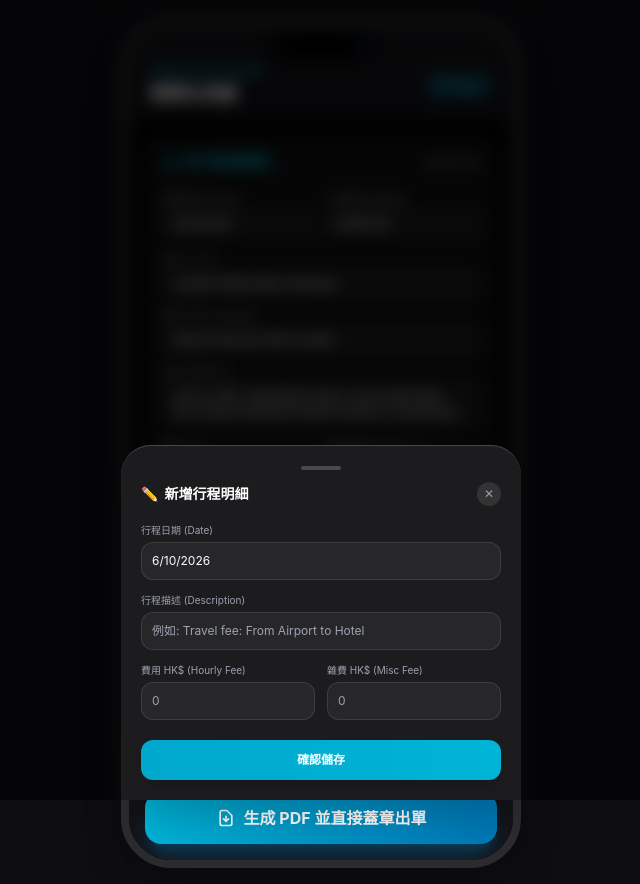
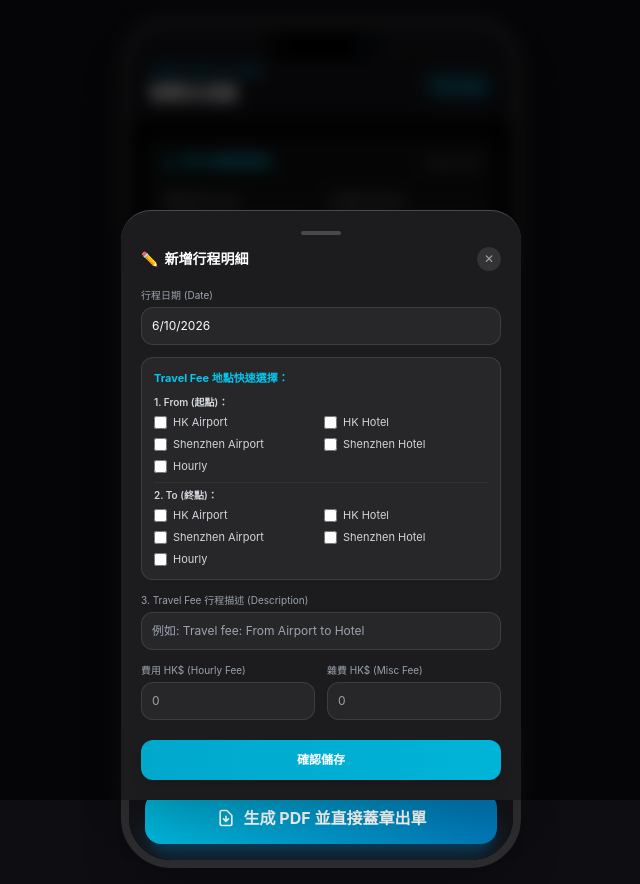
Before and after one commit to jerryyeung1333-beep/ivan_invoice, a plain HTML site: page index.html in a window 1280 px wide. Both pictures are taken after a click on the button "+ 新增行程". Shown: the whole page, without its empty margins (319-959 px from the left). Drawn offline with nearby package versions, Linux system fonts and the light colour scheme; a web font is replaced by a local one.

Commit message:
Update index.html

```diff
--- a/index.html
+++ b/index.html
@@ -28,7 +28,7 @@
       backdrop-filter: blur(8px);
       -webkit-backdrop-filter: blur(8px);
     }
-    /* iOS Custom Scrollbar */
+    /* Custom Scrollbar */
     ::-webkit-scrollbar { width: 0px; background: transparent; }
   </style>
 </head>
@@ -146,7 +146,7 @@
 
   <!-- 行程輸入/編輯 彈出式 Bottom Sheet 視窗 -->
   <div id="tripModal" class="fixed inset-0 modal-backdrop z-50 flex justify-center items-end opacity-0 pointer-events-none transition-opacity duration-300">
-    <div id="modalContent" class="w-full max-w-[400px] bg-[#1c1c1e] border-t border-white/20 rounded-t-[30px] p-5 space-y-4 transform translate-y-full transition-transform duration-300 shadow-2xl">
+    <div id="modalContent" class="w-full max-w-[400px] max-h-[90vh] overflow-y-auto bg-[#1c1c1e] border-t border-white/20 rounded-t-[30px] p-5 space-y-4 transform translate-y-full transition-transform duration-300 shadow-2xl">
 
       <div class="flex flex-col items-center gap-2">
         <div class="w-10 h-1 bg-white/20 rounded-full"></div>
@@ -161,16 +161,48 @@
       <form id="modalForm" onsubmit="event.preventDefault(); saveTrip();" class="space-y-3 text-xs">
         <input type="hidden" id="editIndex" value="-1">
 
+        <!-- 日期 -->
         <div>
           <label class="text-[10px] text-gray-400 block mb-1">行程日期 (Date)</label>
           <input type="text" id="modalDate" placeholder="例如: 18/5/2026" required class="w-full bg-white/5 border border-white/10 rounded-xl p-2.5 text-white focus:outline-none focus:border-[#00a8cc]">
         </div>
 
+        <!-- 行程地點選擇 (Checkbox 選項區塊) -->
+        <div class="bg-white/5 border border-white/10 rounded-xl p-3 space-y-2">
+          <span class="text-[11px] font-bold text-[#00c8f0] block mb-1">Travel Fee 地點快速選擇：</span>
+
+          <!-- 1. From 子項目 -->
+          <div>
+            <label class="text-[10px] text-gray-300 font-semibold block mb-1">1. From (起點)：</label>
+            <div class="grid grid-cols-2 gap-1.5 text-[11px]">
+              <label class="flex items-center gap-1.5 cursor-pointer text-gray-300"><input type="checkbox" name="fromLoc" value="HK Airport" onchange="handleLocChange('from', this)" class="accent-[#00a8cc]"> HK Airport</label>
+              <label class="flex items-center gap-1.5 cursor-pointer text-gray-300"><input type="checkbox" name="fromLoc" value="HK Hotel" onchange="handleLocChange('from', this)" class="accent-[#00a8cc]"> HK Hotel</label>
+              <label class="flex items-center gap-1.5 cursor-pointer text-gray-300"><input type="checkbox" name="fromLoc" value="Shenzhen Airport" onchange="handleLocChange('from', this)" class="accent-[#00a8cc]"> Shenzhen Airport</label>
+              <label class="flex items-center gap-1.5 cursor-pointer text-gray-300"><input type="checkbox" name="fromLoc" value="Shenzhen Hotel" onchange="handleLocChange('from', this)" class="accent-[#00a8cc]"> Shenzhen Hotel</label>
+              <label class="flex items-center gap-1.5 cursor-pointer text-gray-300"><input type="checkbox" name="fromLoc" value="Hourly" onchange="handleLocChange('from', this)" class="accent-[#00a8cc]"> Hourly</label>
+            </div>
+          </div>
+
+          <!-- 2. To 子項目 -->
+          <div class="pt-1 border-t border-white/5">
+            <label class="text-[10px] text-gray-300 font-semibold block mb-1">2. To (終點)：</label>
+            <div class="grid grid-cols-2 gap-1.5 text-[11px]">
+              <label class="flex items-center gap-1.5 cursor-pointer text-gray-300"><input type="checkbox" name="toLoc" value="HK Airport" onchange="handleLocChange('to', this)" class="accent-[#00a8cc]"> HK Airport</label>
+              <label class="flex items-center gap-1.5 cursor-pointer text-gray-300"><input type="checkbox" name="toLoc" value="HK Hotel" onchange="handleLocChange('to', this)" class="accent-[#00a8cc]"> HK Hotel</label>
+              <label class="flex items-center gap-1.5 cursor-pointer text-gray-300"><input type="checkbox" name="toLoc" value="Shenzhen Airport" onchange="handleLocChange('to', this)" class="accent-[#00a8cc]"> Shenzhen Airport</label>
+              <label class="flex items-center gap-1.5 cursor-pointer text-gray-300"><input type="checkbox" name="toLoc" value="Shenzhen Hotel" onchange="handleLocChange('to', this)" class="accent-[#00a8cc]"> Shenzhen Hotel</label>
+              <label class="flex items-center gap-1.5 cursor-pointer text-gray-300"><input type="checkbox" name="toLoc" value="Hourly" onchange="handleLocChange('to', this)" class="accent-[#00a8cc]"> Hourly</label>
+            </div>
+          </div>
+        </div>
+
+        <!-- 3. 行程描述輸入框 -->
         <div>
-          <label class="text-[10px] text-gray-400 block mb-1">行程描述 (Description)</label>
+          <label class="text-[10px] text-gray-400 block mb-1">3. Travel Fee 行程描述 (Description)</label>
           <input type="text" id="modalDesc" placeholder="例如: Travel fee: From Airport to Hotel" required class="w-full bg-white/5 border border-white/10 rounded-xl p-2.5 text-white focus:outline-none focus:border-[#00a8cc]">
         </div>
 
+        <!-- 金額輸入區 -->
         <div class="grid grid-cols-2 gap-3">
           <div>
             <label class="text-[10px] text-gray-400 block mb-1">費用 HK$ (Hourly Fee)</label>
@@ -195,7 +227,6 @@
   </div>
 
   <script>
-    // 自動取得手機/電腦當前日期 (格式: D/M/YYYY)
     function getFormattedCurrentDate() {
       const today = new Date();
       const day = today.getDate();
@@ -204,11 +235,9 @@
       return `${day}/${month}/${year}`;
     }
 
-    // 清空行程明細資料陣列
     let trips = [];
 
     window.onload = function() {
-      // 開啟 App 時自動將發票主日期設為今天
       document.getElementById('invoiceDate').value = getFormattedCurrentDate();
       renderTripList();
     };
@@ -254,12 +283,54 @@
       document.getElementById('grandTotal').innerText = `HK$${grandTotal.toLocaleString()}`;
     }
 
+    // 單選 Checkbox 處理與自動合成描述文字
+    function handleLocChange(type, currentCheckbox) {
+      const groupName = type === 'from' ? 'fromLoc' : 'toLoc';
+      const checkboxes = document.getElementsByName(groupName);
+
+      if (currentCheckbox.checked) {
+        checkboxes.forEach(cb => {
+          if (cb !== currentCheckbox) cb.checked = false;
+        });
+      }
+
+      updateAutoDescription();
+    }
+
+    function updateAutoDescription() {
+      const fromCB = Array.from(document.getElementsByName('fromLoc')).find(cb => cb.checked);
+      const toCB = Array.from(document.getElementsByName('toLoc')).find(cb => cb.checked);
+
+      const fromVal = fromCB ? fromCB.value : '';
+      const toVal = toCB ? toCB.value : '';
+
+      let descStr = '';
+
+      if (fromVal === 'Hourly' || toVal === 'Hourly') {
+        descStr = 'Travel fee: Hourly';
+      } else if (fromVal && toVal) {
+        descStr = `Travel fee: From ${fromVal} to ${toVal}`;
+      } else if (fromVal) {
+        descStr = `Travel fee: From ${fromVal}`;
+      } else if (toVal) {
+        descStr = `Travel fee: To ${toVal}`;
+      }
+
+      if (descStr) {
+        document.getElementById('modalDesc').value = descStr;
+      }
+    }
+
     function openModal(index = -1) {
       const modal = document.getElementById('tripModal');
       const modalContent = document.getElementById('modalContent');
       const deleteBtn = document.getElementById('deleteBtn');
 
       document.getElementById('editIndex').value = index;
+
+      // 清空 Checkbox 狀態
+      document.getElementsByName('fromLoc').forEach(cb => cb.checked = false);
+      document.getElementsByName('toLoc').forEach(cb => cb.checked = false);
 
       if (index >= 0) {
         const trip = trips[index];
```
